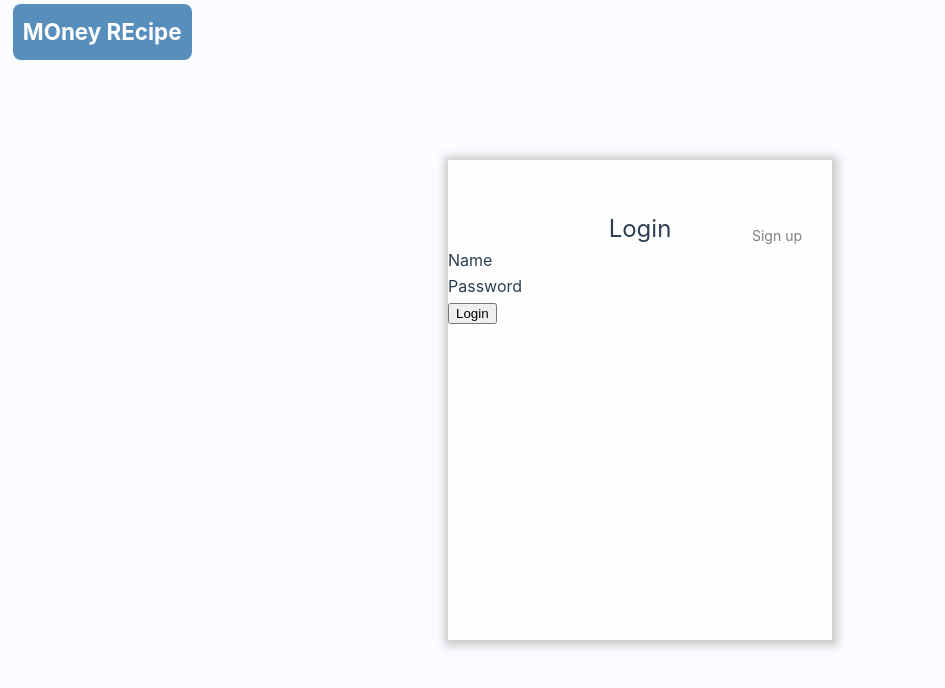
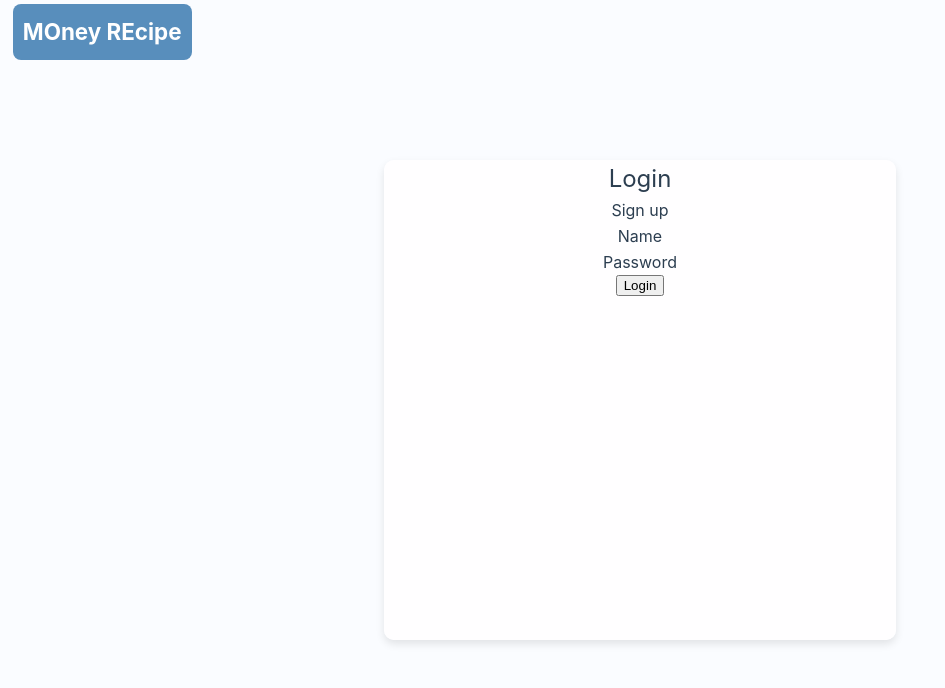
Before and after one commit to IEXPECTATION/more-frontend, a Vue app: page /login in a window 1280 px wide. Shown: the top 688 px of the page, without its empty margins (0-945 px from the left). Built offline with nearby package versions, Linux system fonts and the light colour scheme.

Commit message:
chore: Improve the login page.

```diff
--- a/src/components/basic/popup_window_handler.vue
+++ b/src/components/basic/popup_window_handler.vue
@@ -25,7 +25,6 @@
 </template>
 
 <script setup lang="ts">
-import { defineProps } from 'vue';
 import Cash from "./cash_handler.vue";
 import DreanFund from './dream_fund_handler.vue';
 
--- a/src/views/login.vue
+++ b/src/views/login.vue
@@ -1,19 +1,21 @@
 <template>
   <Logo />
-  <div class="login-container">
-    <div class="login-box">
+  <div class="container">
+    <div class="box">
+      <div class="login">
         <h2>Login</h2>
-      <p class="signup">Sign up</p>
+        <p class="signup-switch">Sign up</p>
         <p>Name</p>
         <p>Password</p>
         <button @click="login">Login</button>
       </div>
-    <div class="signup-box" style="display: none">
+      <div class="signup">
         <h2>Sign up</h2>
-      <p class="signup">Login</p>
+        <p class="login-switch">Login</p>
         <p>Name</p>
         <p>Password</p>
         <button @click="login">Sign up</button>
+      </div>
     </div>
   </div>
 </template>
@@ -42,44 +44,54 @@ async function login() {
 </script>
 
 <style lang="css" scoped>
-.login-container {
-  display: flex;
+.container {
   width: 100%;
   height: 100%;
-  justify-content: center
+  display: flex;
+  justify-content: center;
+  align-items: center;
+  perspective: 1000px;
 }
 
-.login-box,
-.signup-box {
+.box {
+  width: 40%;
   height: 60%;
-  width: 30%;
-  background-color: #fffeff;
   margin: auto;
-  padding: 50px 0;
   position: relative;
-  box-shadow: 1px 1px 8px 5px #ccc;
-  transition: transform 3s;
-  backface-visibility: hidden;
+  border-radius: 10px;
+  transition: transform 0.8s;
+  transform-style: preserve-3d;
+  box-shadow: 0 4px 8px rgba(0, 0, 0, 0.1);
 }
 
-.signup-box {
-  transform: rotate(-180deg);
+.login,
+.signup {
+  position: absolute;
+  width: 100%;
+  height: 100%;
+  backface-visibility: hidden;
+  overflow: hidden;
+  border-radius: 10px;
+  display: flex;
+  flex-direction: column;
+  align-items: center;
+  background-color: #fffeff;
+}
+
+.signup {
+  transform: rotateY(-180deg);
 }
 
 .flipped {
   transform: rotateY(-180deg);
 }
 
-.login-box h2 {
-  text-align: center;
-}
-
-.signup {
+/* .signup {
   position: absolute;
   top: 65px;
   right: 30px;
   color: #808080;
   cursor: pointer;
   font-size: 0.875rem;
-}
+} */
 </style>
```
Lines whose indentation alone changed are shown as unchanged.
